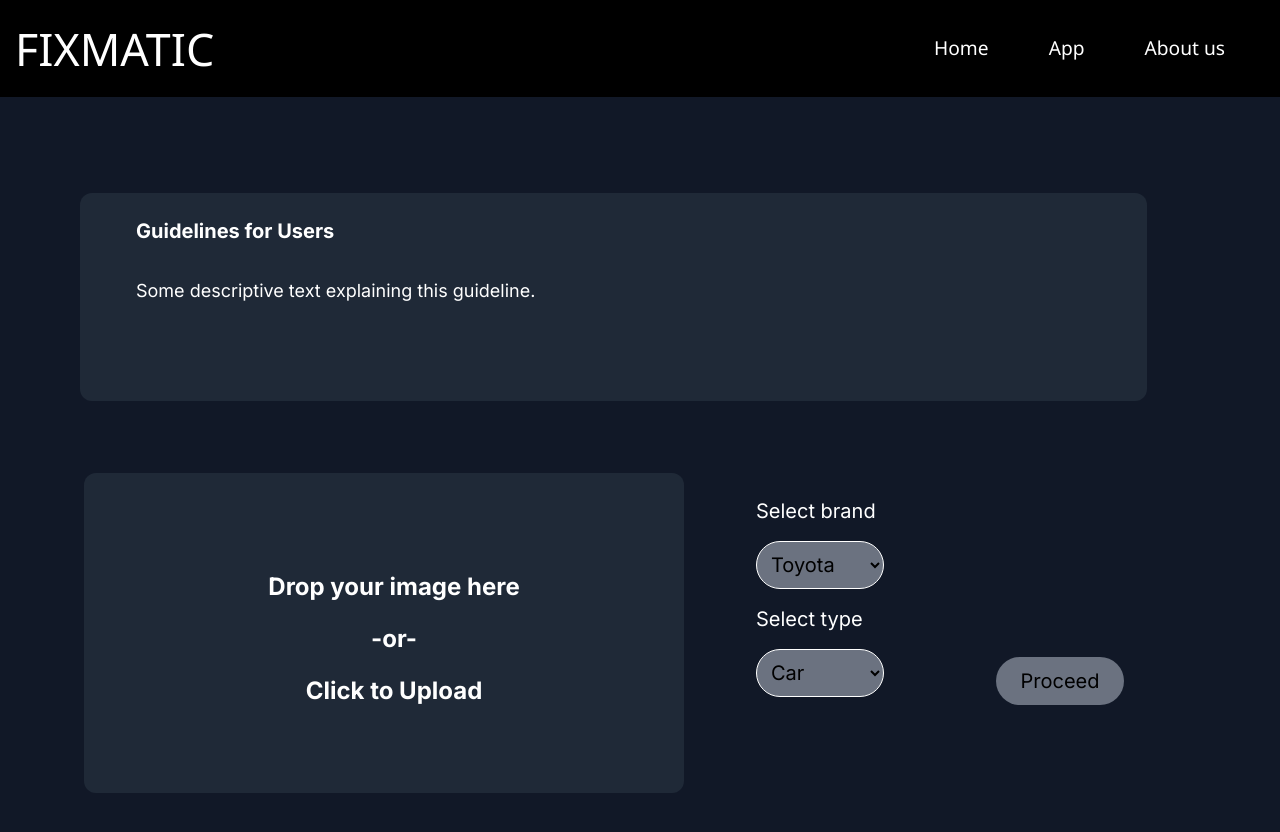
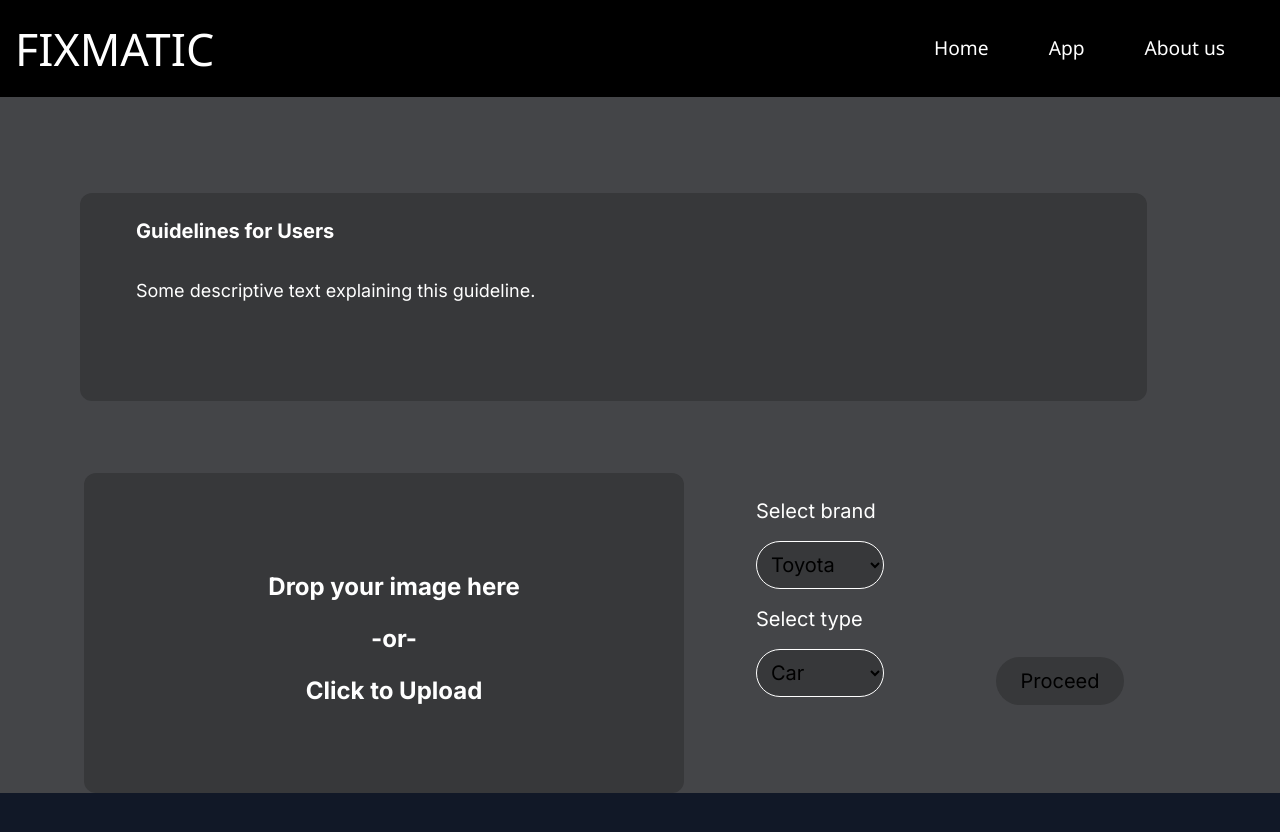
Before and after one commit to KaveeshaChan/SDGP-SE-37, a React (Vite) app in the folder SDGP-37/: page /app in a window 1280 px wide. Shown: the top 832 px of the page. Built offline with nearby package versions, Linux system fonts and the light colour scheme; a web font is replaced by a local one.

Commit message:
modify the app page

```diff
--- a/SDGP-37/src/App.css
+++ b/SDGP-37/src/App.css
@@ -1 +1,7 @@
 @import url('https://fonts.googleapis.com/css2?family=Poppins:wght@300&display=swap');
+
+/* Custom CSS */
+
+.custom-gray-bg {
+    background-color: #37383A;
+  }
--- a/SDGP-37/src/pages/appPage.jsx
+++ b/SDGP-37/src/pages/appPage.jsx
@@ -1,4 +1,4 @@
-
+import "/src/App.css";
 
 import { useRef, useState } from "react";
 
@@ -24,10 +24,11 @@ export default function AppPage() {
       reader.readAsDataURL(file);
     }
   };
+
   return (
     <>
-    <div className="font-abc">
-    <div className=" sm:ml-20 sm:mt-20 lg:mt-24  w-80 min-w-min sm:w-10/12  bg-gray-800 rounded-xl min-h-32 mt-4 ml-10 xl:h-52 2xl:w-3/5 2xl:h-52 2xl:mt-8 md:min-h-40  md:mt-8 cursor-pointer">
+      <div className="font-abc" style={{ backgroundColor: "#444548" }}>
+        <div className=" sm:ml-20 sm:mt-20 lg:mt-24  w-80 min-w-min sm:w-10/12  bg-gray-800 rounded-xl min-h-32 mt-4 ml-10 xl:h-52 2xl:w-3/5 2xl:h-52 2xl:mt-8 md:min-h-40  md:mt-8 cursor-pointer" style={{ backgroundColor: "#37383A" }} >
           <h2 className="sm:text-xl lg:text-3xl font-bold text-left leading-9 text-white pl-14 pt-6 2xl:text-lg xl:text-xl ">Guidelines for Users</h2>
           <p className="lg:text-2xl lg:pt-8 text-left leading-9 text-white pl-14 pt-4 text-base 2xl:text-lg xl:text-lg">Some descriptive text explaining this guideline.</p>
           {/* ... more guidelines */}
@@ -37,6 +38,7 @@ export default function AppPage() {
           <section
             className="bg-gray-800 w-80 h-56 ml-10 rounded-xl sm:w-11/12 sm:h-64 md:h-72 lg:w-5/6 lg:mt-10 xl:h-80  xl:w-6/12 2xl:w-2/5 2xl:h-72 sm:ml-1 md:min-h-28 md:w-4/6"
             onClick={HandleImageClick}
+            style={{ backgroundColor: "#37383A" }} // Updated inline styling
           >
             {image ? (
               <img src={image} alt="Uploaded" className="w-full h-full object-cover rounded-xl" />
@@ -64,7 +66,7 @@ export default function AppPage() {
               {/* <section className=" mb-2.5 text-black"> */}
               <h2 className="text-white sm:ml-10 sm:mt-8 md:mt-8 sm:text-xl ">Select brand</h2>
               {/* <h2 className="text-white ml-80">Select brand</h2> */}
-        <select name="brand" className="sm:ml-10 sm:mt-4 w-32 p-2.5 border border-solid border-white rounded-3xl text-xl bg-gray-500 mt-2">
+              <select name="brand" className="sm:ml-10 sm:mt-4 w-32 p-2.5 border border-solid border-white rounded-3xl text-xl bg-gray-500 mt-2" style={{ backgroundColor: "#37383A" }} >
                 <option value="Toyota">Toyota</option>
                 <option value="Toyota1">Toyota1</option>
                 <option value="Toyota2">Toyota2</option>
@@ -72,14 +74,14 @@ export default function AppPage() {
               <h2 className="text-white sm:ml-10 sm:mt-4 sm:text-xl mt-8">Select type</h2>
               <div className="flex ">
                 <div>
-          <select name="type" className=" sm:ml-10 sm:mt-4 sm:text-xl w-32 p-2.5 border border-solid border-white rounded-3xl text-xl bg-gray-500 mt-2">
+                  <select name="type" className=" sm:ml-10 sm:mt-4 sm:text-xl w-32 p-2.5 border border-solid border-white rounded-3xl text-xl bg-gray-500 mt-2" style={{ backgroundColor: "#37383A" }} >
                     <option value="Car">Car</option>
                     <option value="Car1">Car1</option>
                     <option value="Car2">Car2</option>
                   </select>
                 </div>
                 <div>
-          <a href="/estmatedCost"><button className="sm:ml-28 sm:mt-6 w-32 p-2.5 border-white rounded-3xl text-xl bg-gray-500 mt-4 ml-8">Proceed</button></a>
+                  <a href="/estmatedCost"><button className="sm:ml-28 sm:mt-6 w-32 p-2.5 border-white rounded-3xl text-xl bg-gray-500 mt-4 ml-8"style={{ backgroundColor: "#37383A" }} >Proceed</button></a>
                 </div>
               </div>
 
@@ -89,9 +91,6 @@ export default function AppPage() {
           </section>
         </div>
       </div>
-
-
     </>
   );
 }
-// s
```
Lines whose indentation alone changed are shown as unchanged.
